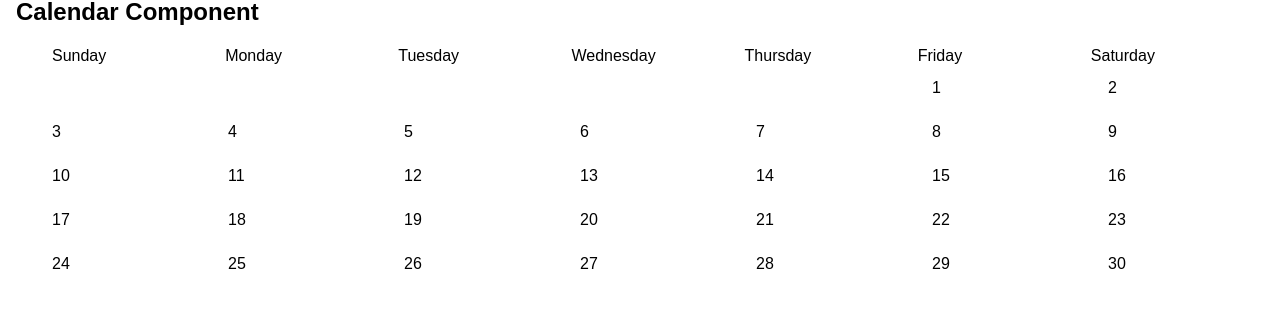
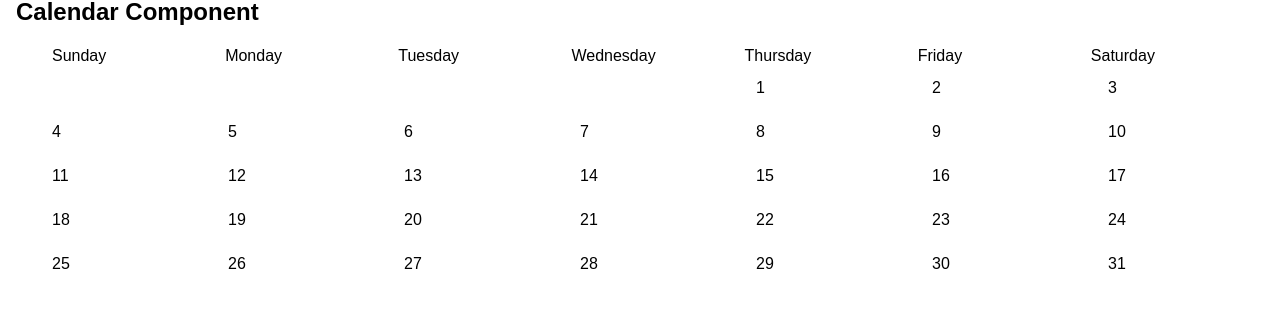
Before and after one commit to carlosalonsohernandez/sunhacks2024, a Next.js app in the folder hobbysync/: page / in a window 1280 px wide. Shown: the part 267-593 px from the top of the page. Built offline with nearby package versions, Linux system fonts and the light colour scheme.

Commit message:
Header+Footer+CalendarBody V1
Adjusting numbers so they appear under the correct day

```diff
--- a/hobbysync/src/app/page.js
+++ b/hobbysync/src/app/page.js
@@ -72,7 +72,7 @@ export default function Home() {
         {/* Calendar for a specific month */}
         <div className="container mx-auto p-4">
           <h2 className="text-2xl font-bold mb-4">Calendar Component</h2>
-          <Calendar year={2023} month={8} /> {/* September 2023 (month is 0-based) */}
+          <Calendar year={2024} month={7} /> {/* September 2023 (month is 0-based) */}
         </div>
       </main>
 
```
